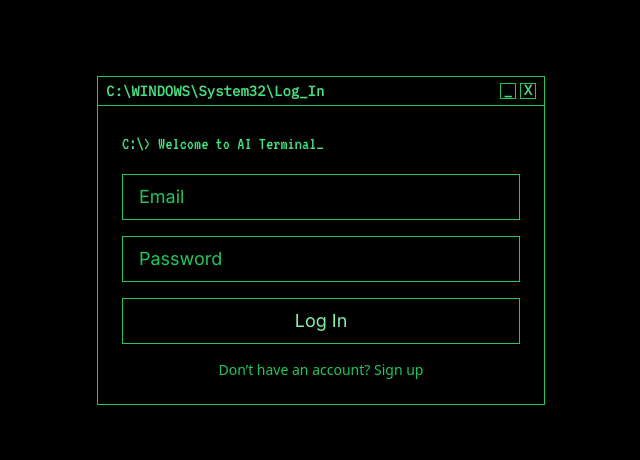
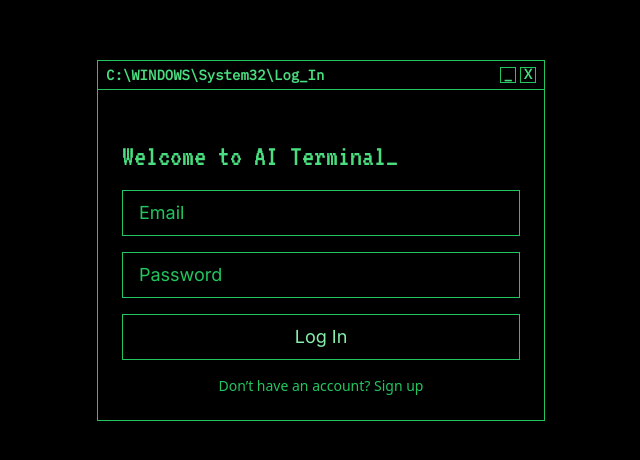
Before and after one commit to noregretsluka/ai-terminal, a React (Vite) app: page / in a window 1280 px wide. Shown: the part 160-620 px from the top of the page, without its empty margins (319-959 px from the left). Built offline with nearby package versions, Linux system fonts and the light colour scheme.

Commit message:
Style: Increase font size for welcome message

```diff
--- a/src/Login.jsx
+++ b/src/Login.jsx
@@ -46,8 +46,8 @@ function Login() {
         <div className="p-6">
           {/* Fake printed terminal text */}
           <div className="mb-4 text-green-400 font-vt">
-            <div className="blinking-cursor">
-              C:\&gt; Welcome to AI Terminal
+            <div className="mt-6 text-green-400 font-vt text-3xl blinking-cursor">
+				Welcome to AI Terminal
             </div>
           </div>
 
```
